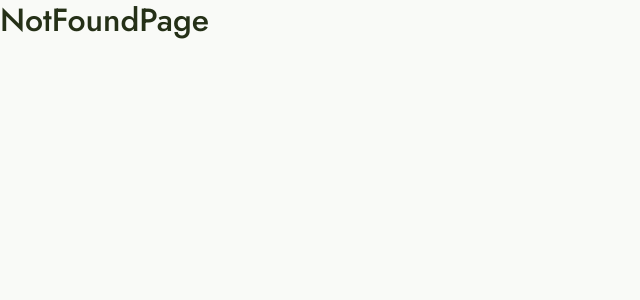
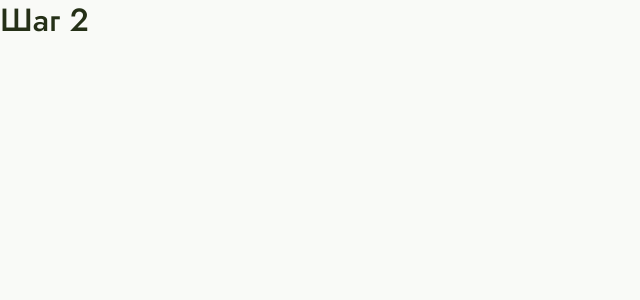
Before and after one commit to RepinDM/SkillSwap-static-demo, a React (Vite) app: page /register/step-2 in a window 1280 px wide. Shown: the top 300 px of the page, without its empty margins (0-640 px from the left). Built offline with nearby package versions, Linux system fonts and the light colour scheme.

Commit message:
fix/routing

```diff
--- a/src/app/routes/router.tsx
+++ b/src/app/routes/router.tsx
@@ -2,7 +2,6 @@ import { createBrowserRouter } from 'react-router-dom';
 import CatalogPage from '@/pages/catalog';
 import SkillPage from '@/pages/skill';
 import LoginPage from '@/pages/login';
-import RegisterPage from '@/pages/register';
 import AboutPage from '@/pages/about';
 import ProfilePage from '@/pages/profile';
 import FavoritesPage from '@/pages/favorites';
@@ -10,6 +9,10 @@ import CreatePage from '@/pages/create';
 import NotFoundPage from '@/pages/not-found';
 
 import { PrivateRoute } from '@/app/routes/PrivateRoute';
+import { RegisterPage } from '@/pages/register';
+import { RegisterStep1 } from '@/features/auth/RegisterStep1';
+import { RegisterStep2 } from '@/features/auth/RegisterStep2';
+import { RegisterStep3 } from '@/features/auth/RegisterStep3';
 
 export const router = createBrowserRouter([
   {
@@ -25,8 +28,22 @@ export const router = createBrowserRouter([
     element: <LoginPage />,
   },
   {
-    path: '/register',
+    path: "/register",
     element: <RegisterPage />,
+    children: [
+      {
+        index: true,
+        element: <RegisterStep1 />,
+      },
+      {
+        path: "step-2",
+        element: <RegisterStep2 />,
+      },
+      {
+        path: "step-3",
+        element: <RegisterStep3 />,
+      },
+    ],
   },
   {
     path: '/about',
--- /dev/null
+++ b/src/features/auth/RegisterStep1.tsx
@@ -0,0 +1,7 @@
+export const RegisterStep1 = () => {
+  return (
+    <>
+      <h1>Шаг 1</h1>
+    </>
+  );
+};
--- /dev/null
+++ b/src/features/auth/RegisterStep2.tsx
@@ -0,0 +1,7 @@
+export const RegisterStep2 = () => {
+  return (
+    <>
+      <h1>Шаг 2</h1>
+    </>
+  );
+};
--- /dev/null
+++ b/src/features/auth/RegisterStep3.tsx
@@ -0,0 +1,7 @@
+export const RegisterStep3 = () => {
+  return (
+    <>
+      <h1>Шаг 3</h1>
+    </>
+  );
+};
--- a/src/pages/register/index.tsx
+++ b/src/pages/register/index.tsx
@@ -1,2 +1,5 @@
-const RegisterPage = () => <h1>Регистрация</h1>;
-export default RegisterPage;
+import { Outlet } from "react-router-dom";
+
+export const RegisterPage = () => {
+  return <Outlet />;
+};
```
